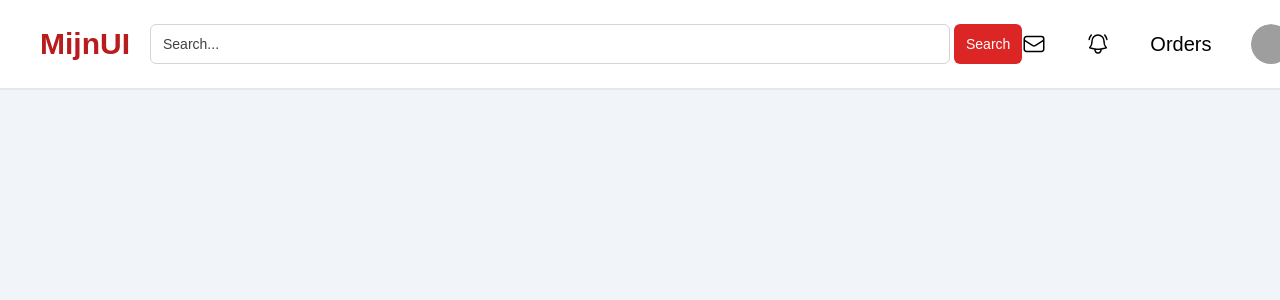
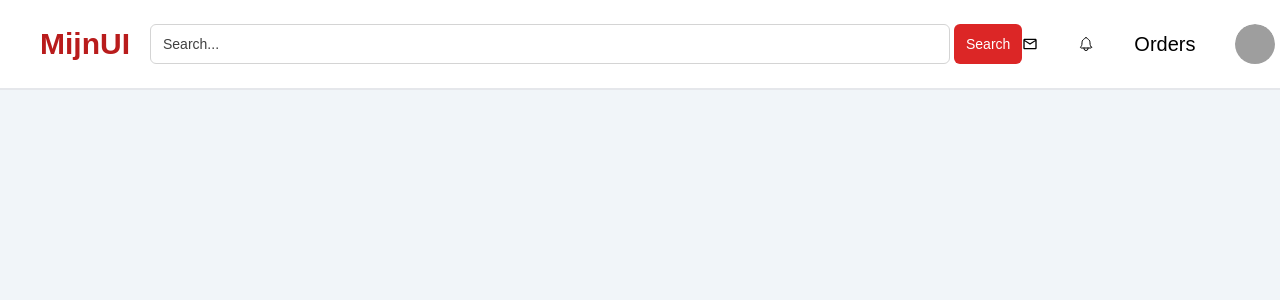
Before and after one commit to AaronHtun01/MyUIComponetTest, a React (Vite) app: page / in a window 1280 px wide. Shown: the top 300 px of the page. Built offline with nearby package versions, Linux system fonts and the light colour scheme; grey boxes are pictures that could not be loaded.

Commit message:
feat:use clsx instead string itaporation

```diff
--- a/src/Pages/Navbar.tsx
+++ b/src/Pages/Navbar.tsx
@@ -2,17 +2,30 @@ import { useState } from "react"
 import {Input} from "../components/Input"
 import {Button} from "../components/Button"
 import {Avatar, AvatarImage, AvatarFallback} from "../components/Avatar"
-import Icon from "../components/Icon"
+import { AiOutlineBars, AiOutlineClose } from 'react-icons/ai'
+import { MdOutlineMail } from 'react-icons/md';
+import { IoNotificationsOutline, IoGlobe } from 'react-icons/io5';
+import clsx from 'clsx'
 
 const Navbar = () => {
 
   const [isOpen, setIsOpen] = useState(false)
 
   const transition = "transition ease-in-out delay-150 hover:-translate-y-1 hover:scale-110 hover:text-red-600 duration-300 cursor-pointer"
+  const transitionClasses = transition.split(' ')
 
   const toggleMenu = () => {
     setIsOpen(!isOpen)
   }
+
+  const tabs = [
+    { href: "#", label: "Home" },
+    { href: "#", label: "Docs" },
+    { href: "#", label: "Inbox" },
+    { href: "#", label: "Notifications" },
+    { href: "#", label: "Profile" },
+    { href: "#", label: "Installations" },
+  ]
 
   return (
     <nav className="fixed top-0 w-full py-6 border-b-2 bg-white z-10">
@@ -28,17 +41,17 @@ const Navbar = () => {
           {/* Hamburger Icon */}
           <div className="md:hidden">
             <button onClick={toggleMenu} className="text-red-700 focus:outline-none">
-                {isOpen ? (<Icon type="xmark" className="w-6 h-6"/>) : (<Icon type="bars3" className="w-6 h-6"/>)}
+                {isOpen ? (<AiOutlineClose />) : (<AiOutlineBars />)}
             </button>
           </div>
 
           {/* Right Side */}
           <div className="hidden md:flex flex-row gap-10 items-center">
-            <Icon type="envelope" className={`${transition} cursor-pointer`}/>
-            <Icon type="bellalert" className={`${transition} cursor-pointer`}/>
+            <MdOutlineMail type="envelope" className={clsx(transitionClasses, 'cursor-pointer')}/>
+            <IoNotificationsOutline type="bellalert" className={clsx(transitionClasses, 'cursor-pointer')}/>
 
             <h1 className="text-xl text-bold cursor-pointer transition ease-in-out delay-150 hover:text-red-700">Orders</h1>
-            <Avatar size="md" className={`${transition}`}>
+            <Avatar size="md" className={clsx(transition)}>
               <AvatarImage className="h-12 w-12 rounded-full cursor-pointer" src="https://plus.unsplash.com/premium_photo-1689977968861-9c91dbb16049?w=500&auto=format&fit=crop&q=60&ixlib=rb-4.0.3&ixid=M3wxMjA3fDB8MHxzZWFyY2h8MXx8cHJvZmlsZSUyMHBpY3R1cmV8ZW58MHx8MHx8fDA%3D"/>
               <AvatarFallback>
                 A
@@ -61,7 +74,7 @@ const Navbar = () => {
             <div className="mt-4 flex flex-col space-y-2 px-10 pb-4">
                <a href="#" className ="text-red-700 text-lg font-semibold">General</a>
                <a href="#" className="hover:text-red-500 transition-colors duration-300">Logout</a>
-               <a href="#" className="hover:text-red-500 transition-colors duration-300">English <Icon type="globealt" className="inline"/></a>
+               <a href="#" className="hover:text-red-500 transition-colors duration-300">English <IoGlobe type="globealt" className="inline"/></a>
                <a href="#" className="hover:text-red-500 transition-colors duration-300">Settings</a>
                <a href="#" className="hover:text-red-500 transition-colors duration-300">Billing & Payments</a>
             </div>
```
